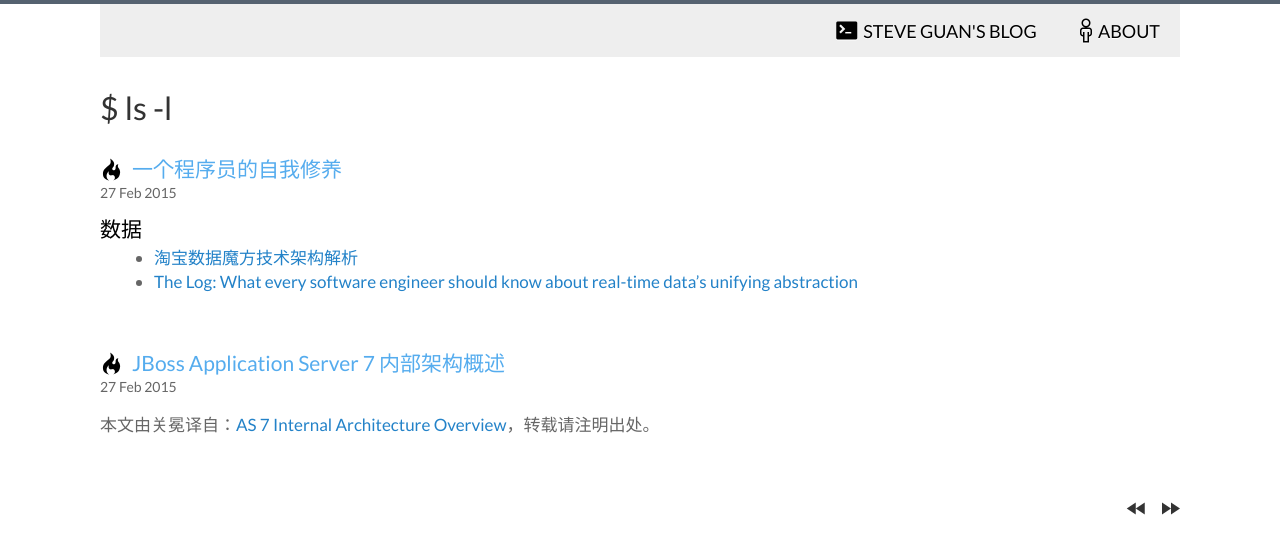
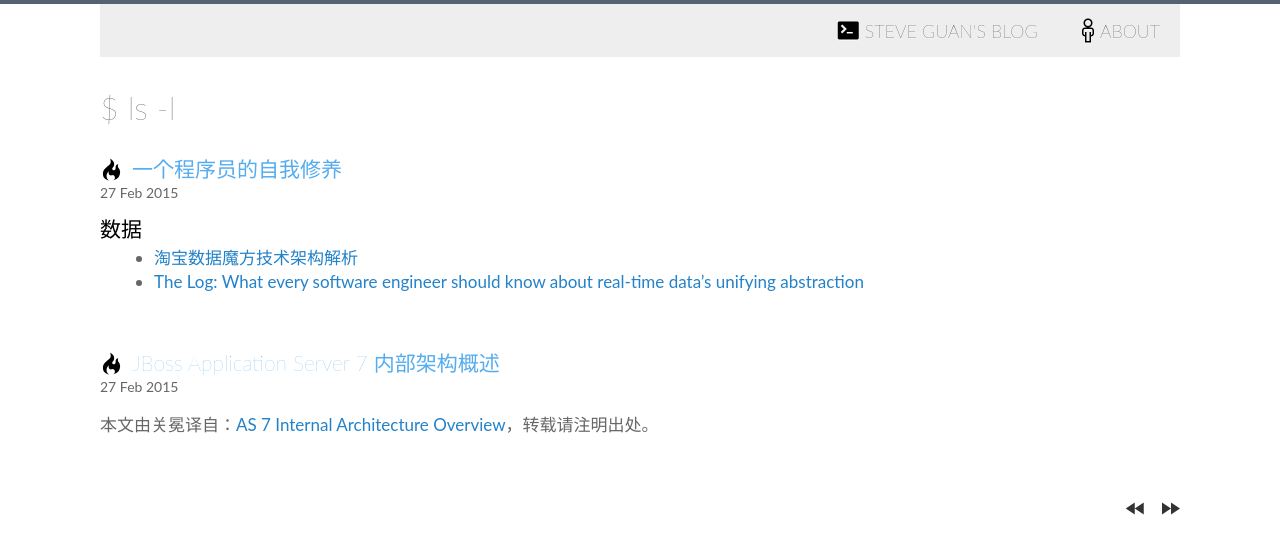
Before and after one commit to guanmian/blog, a Jekyll site: the page built from index.html, in a window 1280 px wide. Shown: the top 554 px of the page. Built offline with Jekyll 4.4.1, drawn with Linux system fonts in a browser that asks for light colours; Markdown is read by kramdown in place of the engine named in the settings; the list of posts is cut into pages by our own code.

Commit message:
del google fonts

```diff
--- a/_includes/head.html
+++ b/_includes/head.html
@@ -27,4 +27,3 @@
 <link rel="stylesheet" href="{{ site.url }}/css/base.min.css" type="text/css" />
 <link rel="stylesheet" href="{{ site.url }}/css/github.min.css" type="text/css" />
 <link rel="stylesheet" href="{{ site.url }}/css/octicons.css" type="text/css" />
-<link href='http://fonts.googleapis.com/css?family=Lato' rel='stylesheet' type='text/css'>
```
